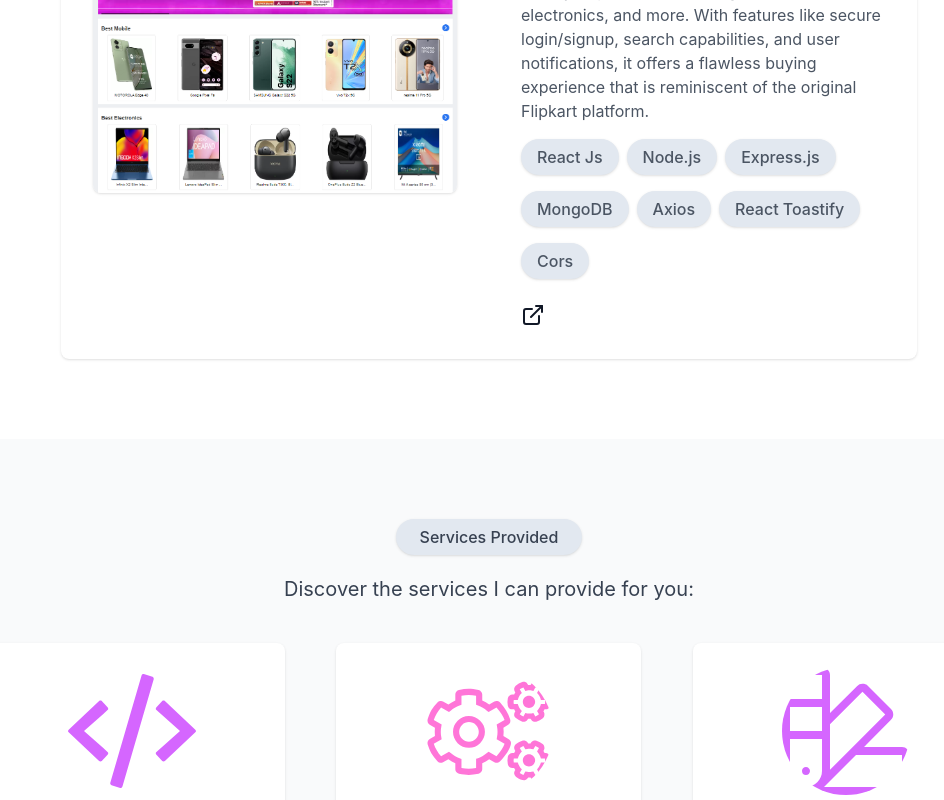
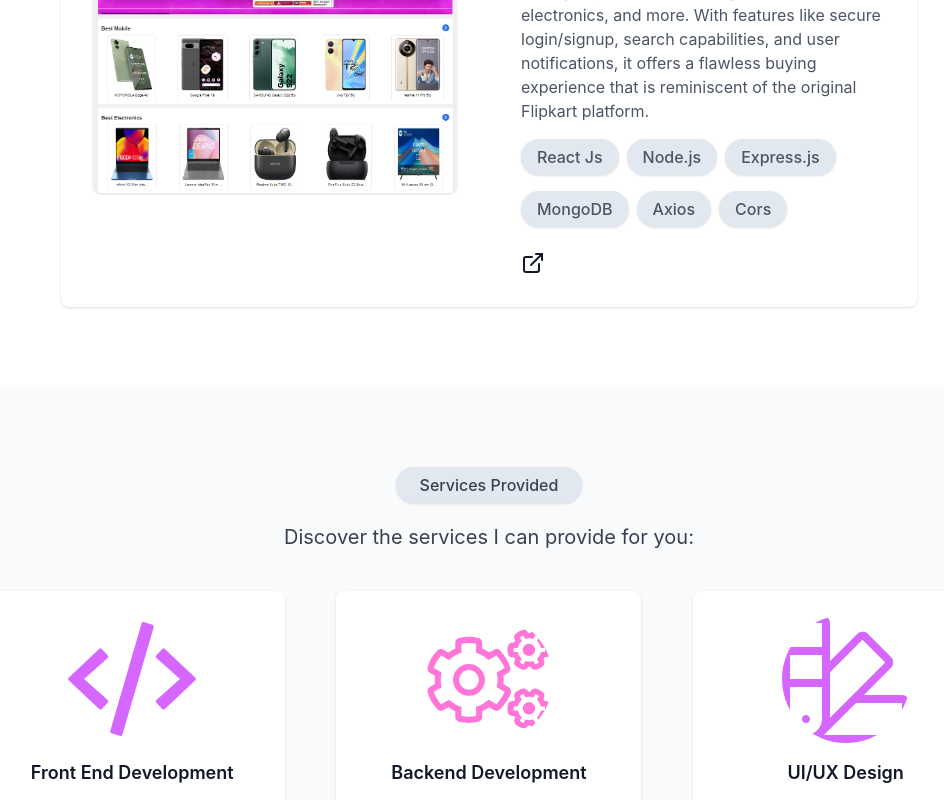
Before and after one commit to SwayamParmar/swayam-reactdev, a React (Create React App) app: page / in a window 1280 px wide. Shown: the part 3500-4300 px from the top of the page, without its empty margins (151-1095 px from the left). Built offline with nearby package versions, Linux system fonts and the light colour scheme.

Commit message:
Updated dependencies to fix vulnerabilities

```diff
--- a/src/components/Projects.js
+++ b/src/components/Projects.js
@@ -36,7 +36,7 @@
                             </p>
 
                             <div className='flex flex-wrap gap-2'>
-                                {['React Js', 'Node.js', 'Express.js', 'MongoDB', 'Axios', 'React Toastify', 'Cors'].map((tech, index) => (
+                                {['React Js', 'Node.js', 'Express.js', 'MongoDB', 'Axios', 'Cors'].map((tech, index) => (
                                     <span key={index} className='mb-2 text-base py-1.5 px-4 bg-slate-200 dark:bg-slate-400 text-gray-600 dark:text-gray-700 font-medium rounded-full shadow transition-colors duration-300'>
                                         {tech}
                                     </span>
```
